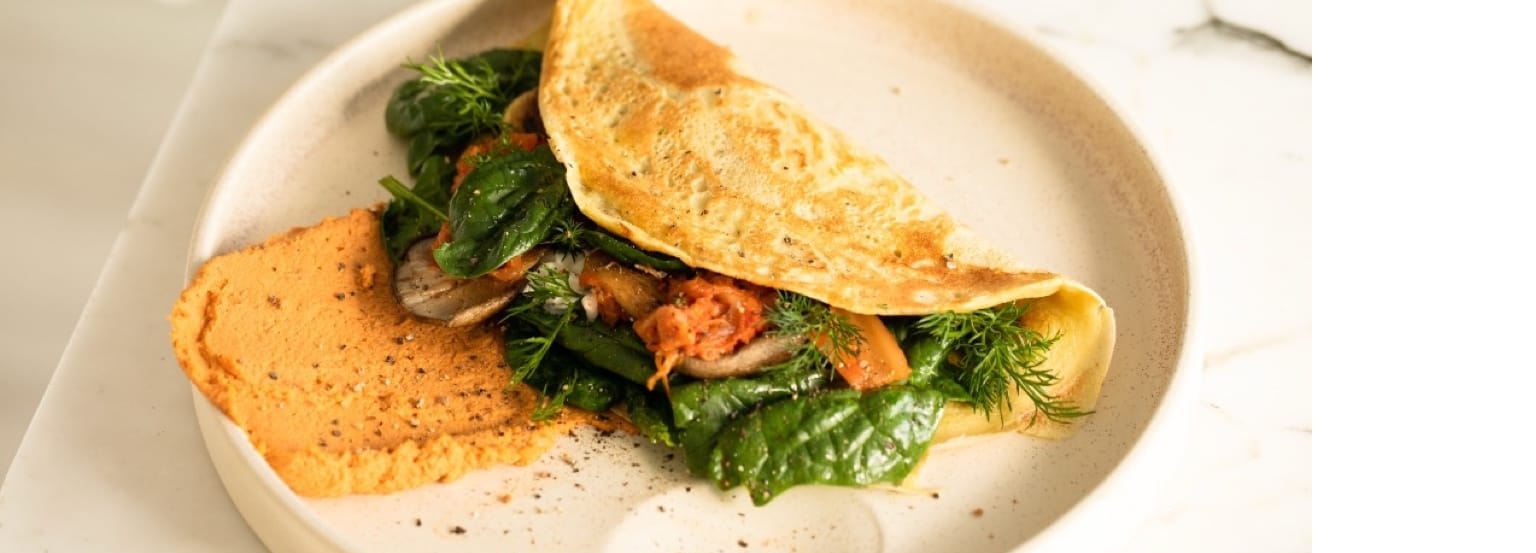
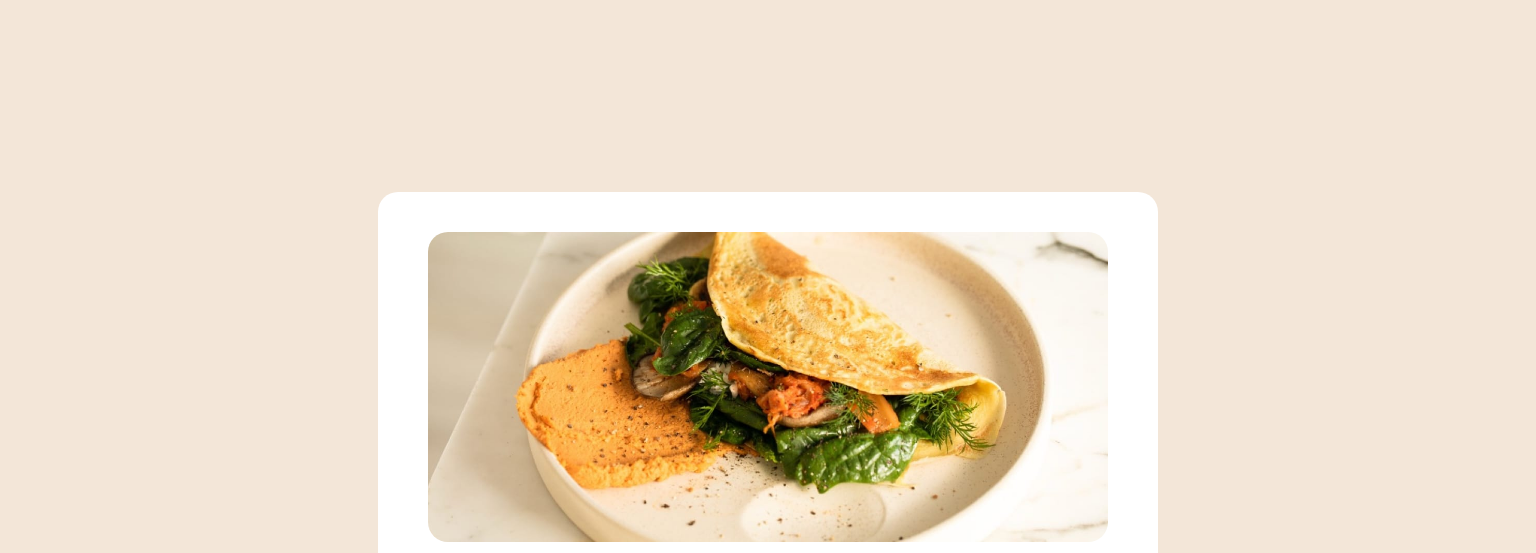
Before and after one commit to Tkharkhelauri/Recipe-page, a plain HTML site: page index.html in a window 1536 px wide. Shown: the top 553 px of the page. Drawn offline with Linux system fonts and the light colour scheme.

Commit message:
add desktop version

```diff
--- a/index.html
+++ b/index.html
@@ -16,6 +16,7 @@
   <title>Frontend Mentor | Recipe page</title>
 </head>
 <body>
+    <main class="container">
     <header>
     <img
         class="card__image"
@@ -72,7 +73,7 @@
     <div class="recipe__nutrition">
       <h2 class="heading heading__brown">Nutrition</h2>
       <p class="nutritions__descriptions">The table below shows nutritional values per serving without the additional fillings.</p>
-      <table>
+       <table>
         <tbody>
           <tr>
             <td class="thread">Calories</td>
@@ -93,8 +94,8 @@
         </tbody>
       </table>
     </div>
-    </div>
-
+  </div>
+  </main>
 
 </body>
 </html>
--- a/reset.css
+++ b/reset.css
@@ -30,6 +30,9 @@ body {
   font-family: var(--ff-primary);
   line-height: 1.4;
   padding: 1.47rem;
+  display: flex;
+  justify-content: center;
+  align-items: center;
 }
 
 /* Set shorter line heights on headings and interactive elements */
--- a/style.css
+++ b/style.css
@@ -112,3 +112,36 @@ td {
 .last {
     border: 0;
 }
+
+@media (min-width:1440px) {
+    body {
+        background-color: hsl(30, 54%, 90%);
+
+    }
+    .container {
+        max-width: 780px;
+        background-color: white;
+        display: flex;
+        justify-content: center;
+        flex-direction: column;
+        box-shadow: 0cqmax;
+        margin-top: 10rem;
+        margin-bottom: 10rem;
+        border-radius: 20px;
+        padding: 2.5rem;
+
+    }
+    img {
+        margin: auto;
+        width: 680px;
+        border-radius: 20px;
+
+        margin-bottom: 2.5rem;
+    }
+    .recipe__description {
+        padding-bottom: 2rem;
+    }
+    hr {
+
+    }
+}
```
